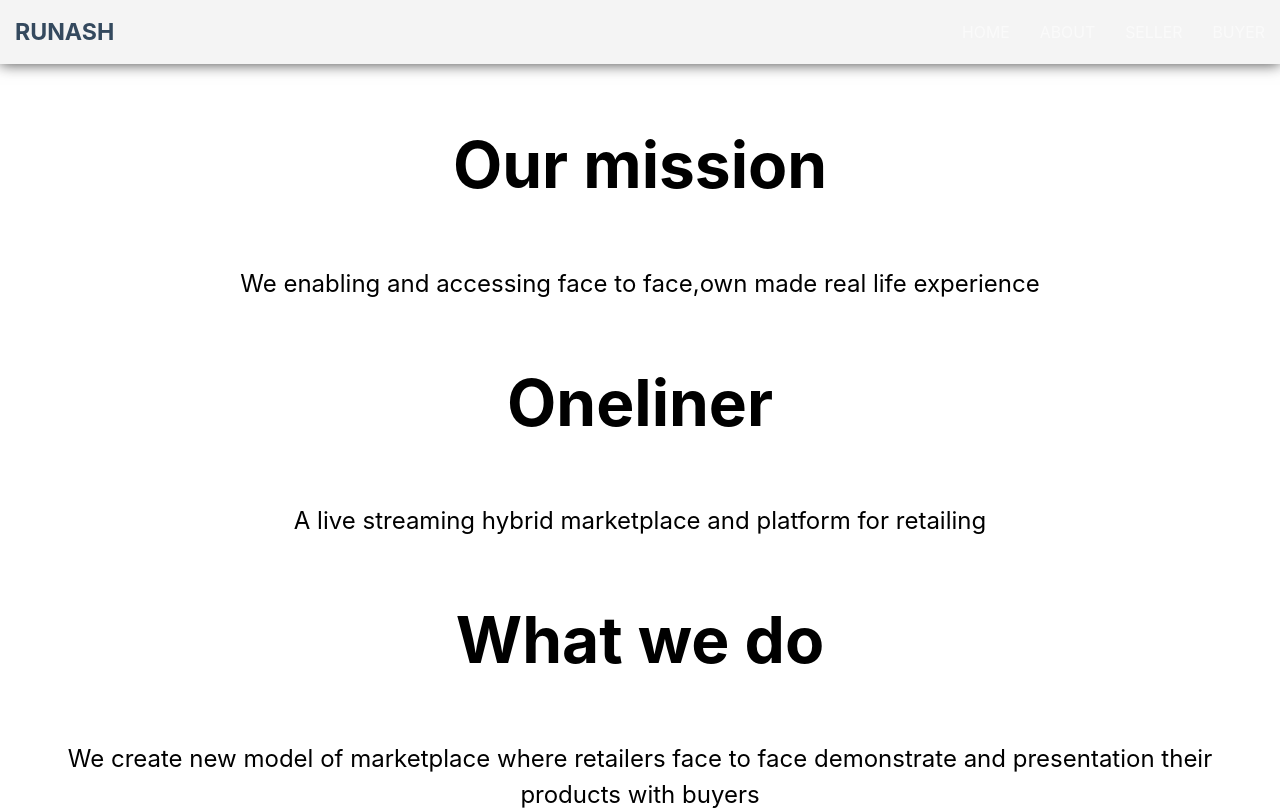
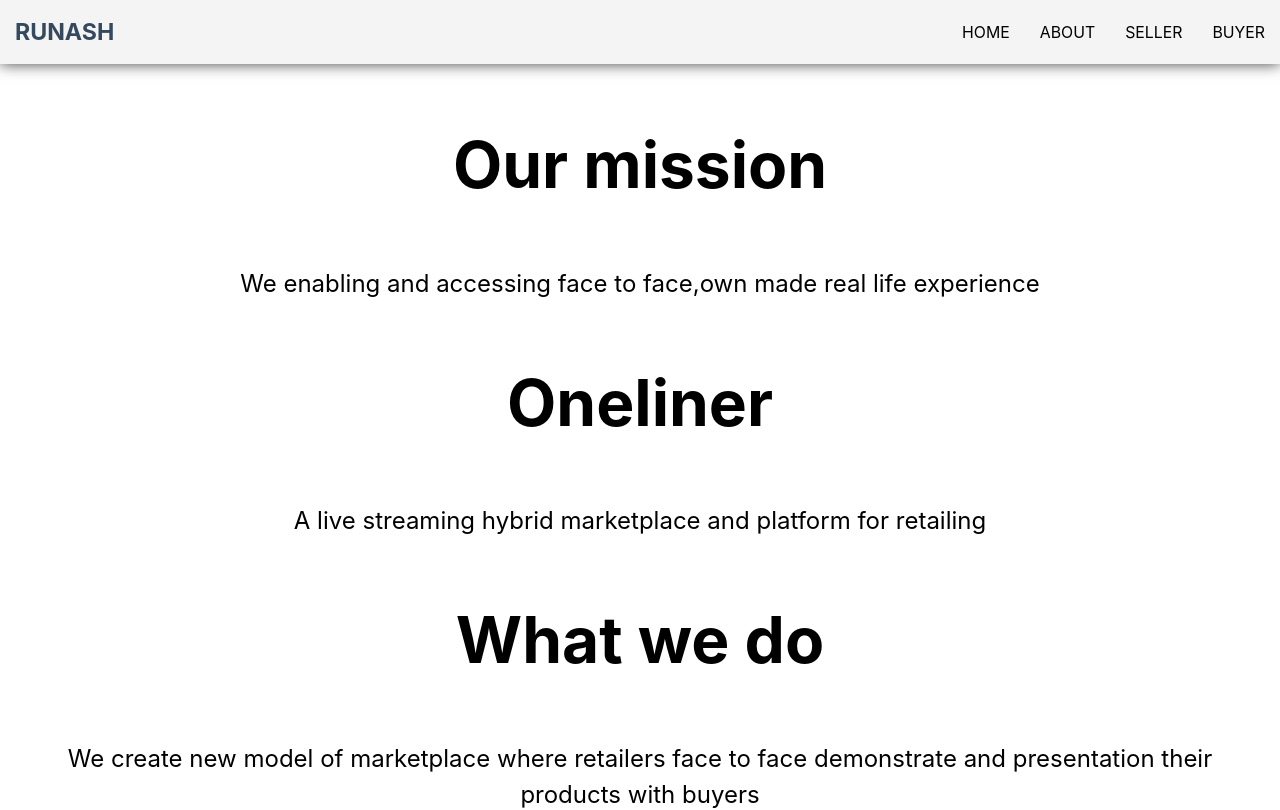
Before and after one commit to rammurmu/next, a Next.js app: page /about in a window 1280 px wide. Shown: the top 810 px of the page. Built offline with nearby package versions, Linux system fonts and the light colour scheme.

Commit message:
Update Navbar.css

```diff
--- a/components/Navbar.css
+++ b/components/Navbar.css
@@ -33,12 +33,12 @@ a {
 }
 
 .main-nav a {
-  color: #FAFAFA;
+  color: #000;
   font-size: 0.99em;
 }
 
 .main-nav a:hover {
-  color: #718daa;
+  color: #FAFAFA;
 }
 
 .header {
```
